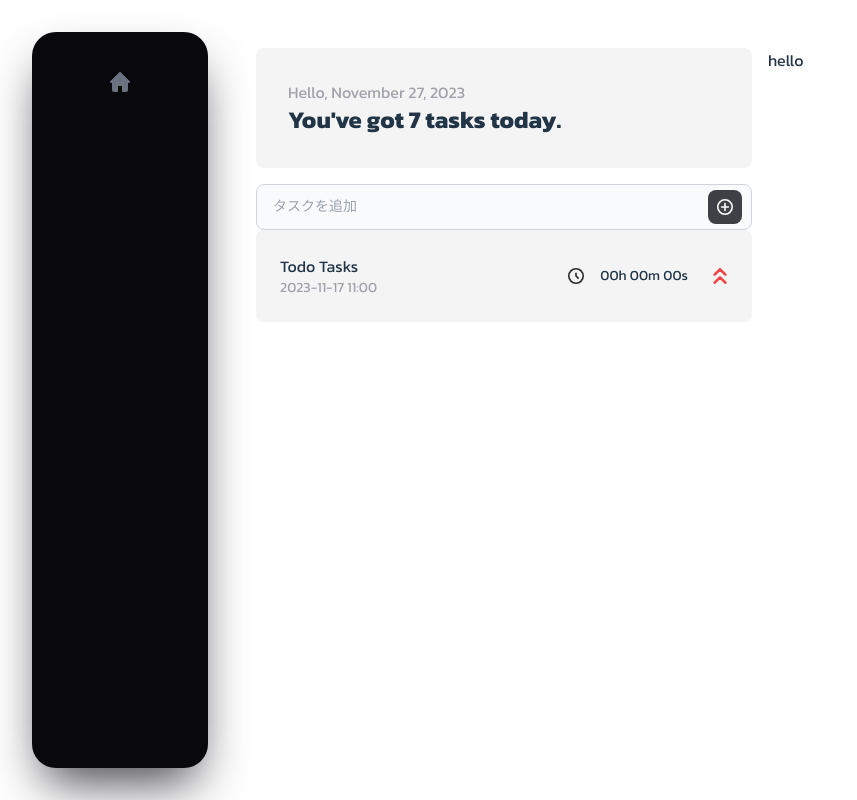
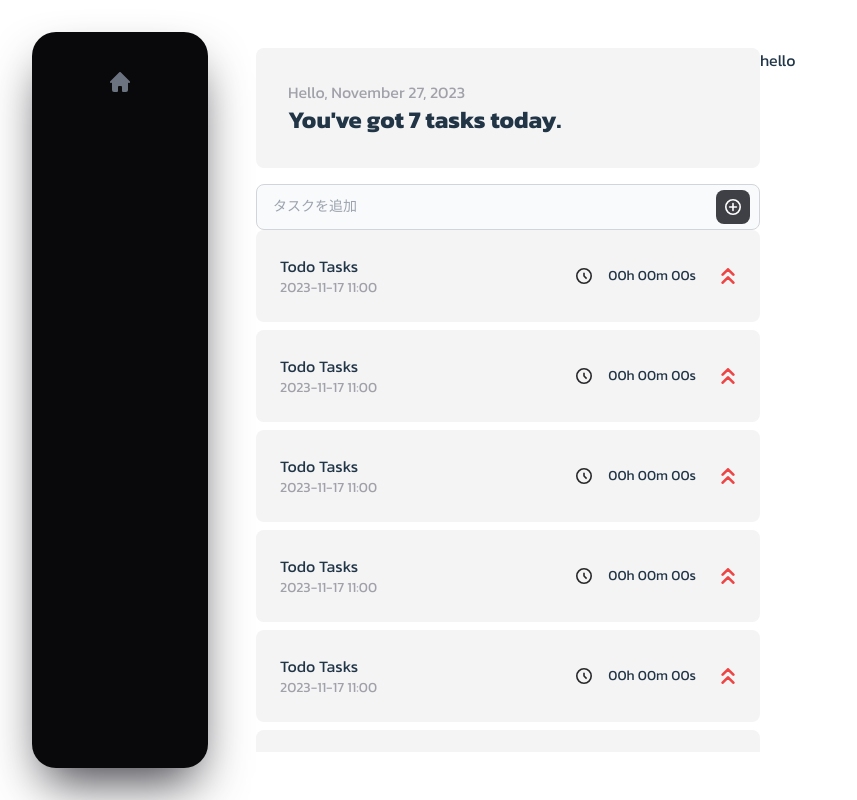
Before and after one commit to sooom1627/trail, a React (Vite) app: page / in a window 1280 px wide. Shown: the whole page, without its empty margins (0-857 px from the left). Built offline with nearby package versions, Linux system fonts and the light colour scheme; a web font is replaced by a local one.

Commit message:
design: remove grid from index

```diff
--- a/src/components/Layout.tsx
+++ b/src/components/Layout.tsx
@@ -8,7 +8,7 @@ export const Layout: React.FC<LayoutProps> = ({ children }) => {
 	return (
 		<div className="flex w-full">
 			<Sidebar />
-			<div className="h-screen py-8 px-4 grow">{children}</div>
+			<div className="h-screen px-4 grow">{children}</div>
 		</div>
 	);
 };
--- a/src/features/task/components/TaskCard.tsx
+++ b/src/features/task/components/TaskCard.tsx
@@ -2,7 +2,7 @@ import React from "react";
 
 export const TaskCard: React.FC = () => {
 	return (
-		<div className="bg-zinc-100 p-6 rounded-lg mb-8 flex justify-between items-center">
+		<div className="bg-zinc-100 p-6 rounded-lg mb-2 flex justify-between items-center">
 			<div>
 				<p> Todo Tasks</p>
 				<p className="text-sm text-zinc-400">2023-11-17 11:00</p>
--- a/src/features/task/index.tsx
+++ b/src/features/task/index.tsx
@@ -7,16 +7,25 @@ export const TaskPage: React.FC = () => {
 	const today = new Date();
 
 	return (
-		<div className="py-4 grid grid-cols-2 gap-x-4">
-			<div>
+		<div className="flex h-screen py-12">
+			<div className=" w-1/2 flex flex-col">
 				<div className="bg-zinc-100 p-8 rounded-lg mb-4">
 					<p className="text-zinc-400">Hello, {getCurrentDate(today)} </p>
 					<p className="text-2xl font-bold">You've got 7 tasks today.</p>
 				</div>
 				<Form placeholder="タスクを追加" />
-				<TaskCard />
+				<div className="overflow-y-scroll">
+					<TaskCard />
+					<TaskCard />
+					<TaskCard />
+					<TaskCard />
+					<TaskCard />
+					<TaskCard />
+					<TaskCard />
+					<TaskCard />
+				</div>
 			</div>
-			<div>
+			<div className="w-1/2">
 				<p>hello</p>
 			</div>
 		</div>
--- a/tsconfig.json
+++ b/tsconfig.json
@@ -21,6 +21,12 @@
     "noUnusedLocals": true,
     "noUnusedParameters": true,
     "noFallthroughCasesInSwitch": true,
+    "baseUrl": ".",
+    "paths": {
+      "@/*": [
+        "./src/*"
+      ]
+    }
   },
   "include": [
     "src"
```
